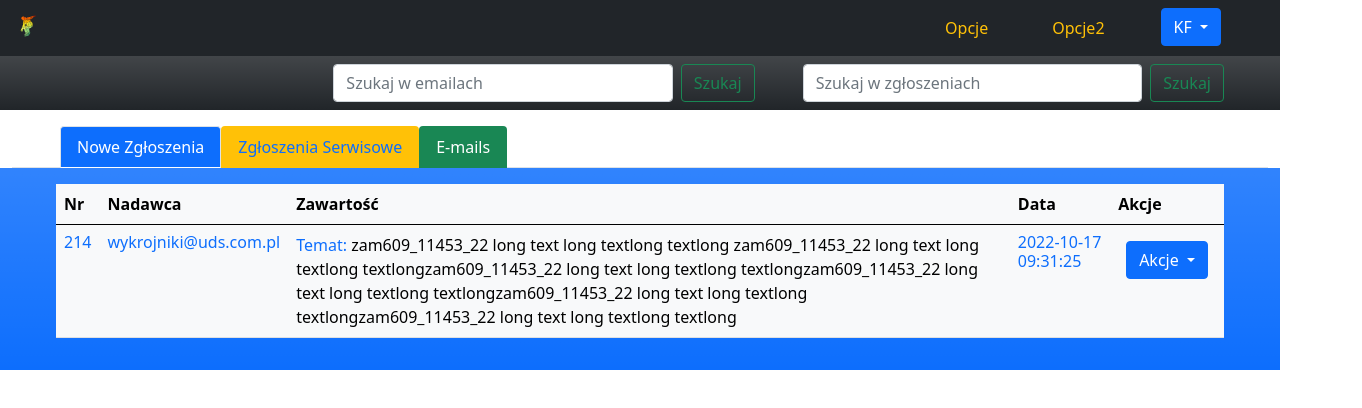
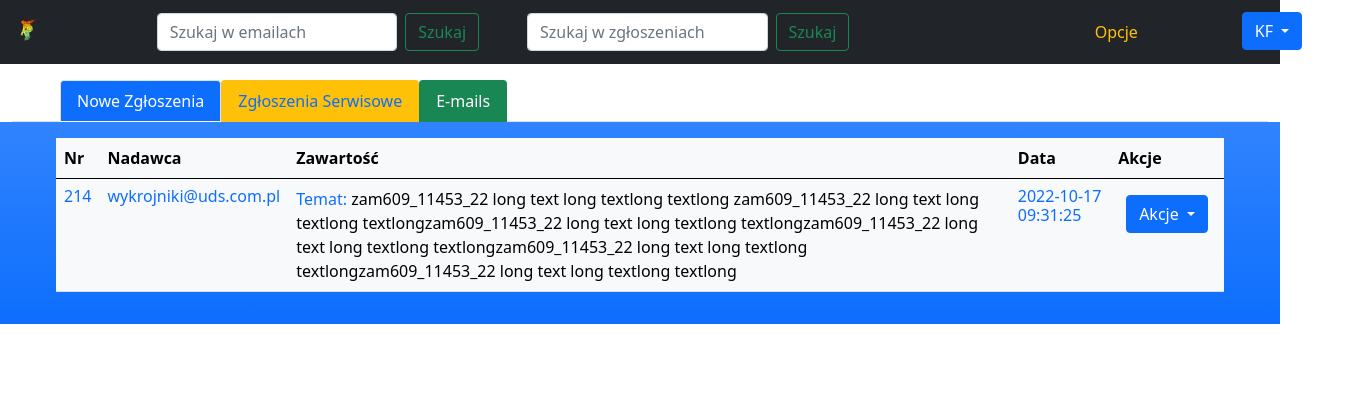
Before and after one commit to zappaciato/CRM_Layout, a website: page index.html in a window 1280 px wide. Shown: the whole page, 1362 px wide, since content can reach past the window. Drawn offline with nearby package versions, Linux system fonts and the light colour scheme.

Commit message:
Search bar in the main top nav

```diff
--- a/index.html
+++ b/index.html
@@ -16,33 +16,42 @@
 
 <body>
     <!-- navbard top -->
-    <nav class="navbar navbar-expand-md navbar-dark bg-dark py-0">
+    <nav class="navbar navbar-expand-md navbar-dark bg-dark py-1">
         <div class="container-fluid">
 
 
-            <a class="navbar-brand" href="#"><img src="./1665404132snowboarder-color-silhouette-low-poly.svg" alt="logo"
+            <a class="navbar-brand col-1" href="#"><img src="./1665404132snowboarder-color-silhouette-low-poly.svg" alt="logo"
                     width="30" height="24" class="d-inline-block align-text-top"></a>
 
             <button class="navbar-toggler" type="button" data-bs-toggle="collapse" data-bs-target="#navbarScroll"
                 aria-controls="navbarScroll" aria-expanded="false" aria-label="Toggle navigation">
-
                 <span class="navbar-toggler-icon"></span>
-
             </button>
 
-            <div class="collapse navbar-collapse container-fluid" id="navbarScroll">
-                <div class="container d-flex justify-content-end ">
+
+            <div class="collapse navbar-collapse container col-11 " id="navbarScroll">
+
+                <div class="container d-flex justify-content-start col-10 ">
+                    <ul class="navbar-nav my-2 me-5">
+                        <form class="d-flex me-5 col-5">
+                            <input class="form-control me-2" type="search" placeholder="Szukaj w emailach" aria-label="Search">
+                            <button class="btn btn-outline-success" type="submit">Szukaj</button>
+                        </form>
+                        <form class="d-flex me-5 col-5">
+                            <input class="form-control me-2" type="search" placeholder="Szukaj w zgłoszeniach" aria-label="Search">
+                            <button class="btn btn-outline-success" type="submit">Szukaj</button>
+                        </form>
+                    </ul>
+                </div>
+
+
+                <div class="container d-flex mx-auto">
                     <ul class="navbar-nav my-2 me-5 ">
                         <li class="nav-item ms-auto">
                             <a class="nav-link active text-warning" aria-current="page" href="#">Opcje</a>
                         </li>
                     </ul>
-                    <ul class="navbar-nav my-2">
-                        <li class="nav-item ms-auto">
-                            <a class="nav-link active text-warning" aria-current="page" href="#">Opcje2</a>
-                        </li>
-                    </ul>
-                    <ul class="navbar-nav my-2 ms-5">
+                    <ul class="navbar-nav my-2 px-5">
                         <div class="dropdown nav-btn-dropdown">
                             <a href="#" class="btn btn-primary dropdown-toggle" /* type="button"
                                 id="dropdownMenuButton1" data-bs-toggle="dropdown" aria-expanded="false">
@@ -66,10 +75,12 @@
 
                 </div>
             </div>
+
+        </div>
     </nav>
 
 
-    <div class="container-fluid bg-dark bg-gradient d-none d-lg-flex col-lg-12 p-2 justify-content-end">
+    <!-- <div class="container-fluid bg-dark bg-gradient d-none d-lg-flex col-lg-12 p-2 justify-content-end">
 
 
 
@@ -84,9 +95,9 @@
                 <button class="btn btn-outline-success" type="submit">Szukaj</button>
             </form>
 
-    </div>
+    </div> -->
 
-    <div class="container-fluid">
+    <div class="container-fluid justify-content-evenly">
         <ul class="nav nav-tabs mt-3 px-5" id="myTab" role="tablist">
             <li class="nav-item" role="presentation">
                 <button class="nav-link active bg-primary text-white" id="new-notifications" data-bs-toggle="tab"
@@ -104,6 +115,7 @@
                     aria-selected="false">E-mails</button>
             </li>
         </ul>
+
     </div>
 
     <div class="tab-content" id="myTabContent">
```
